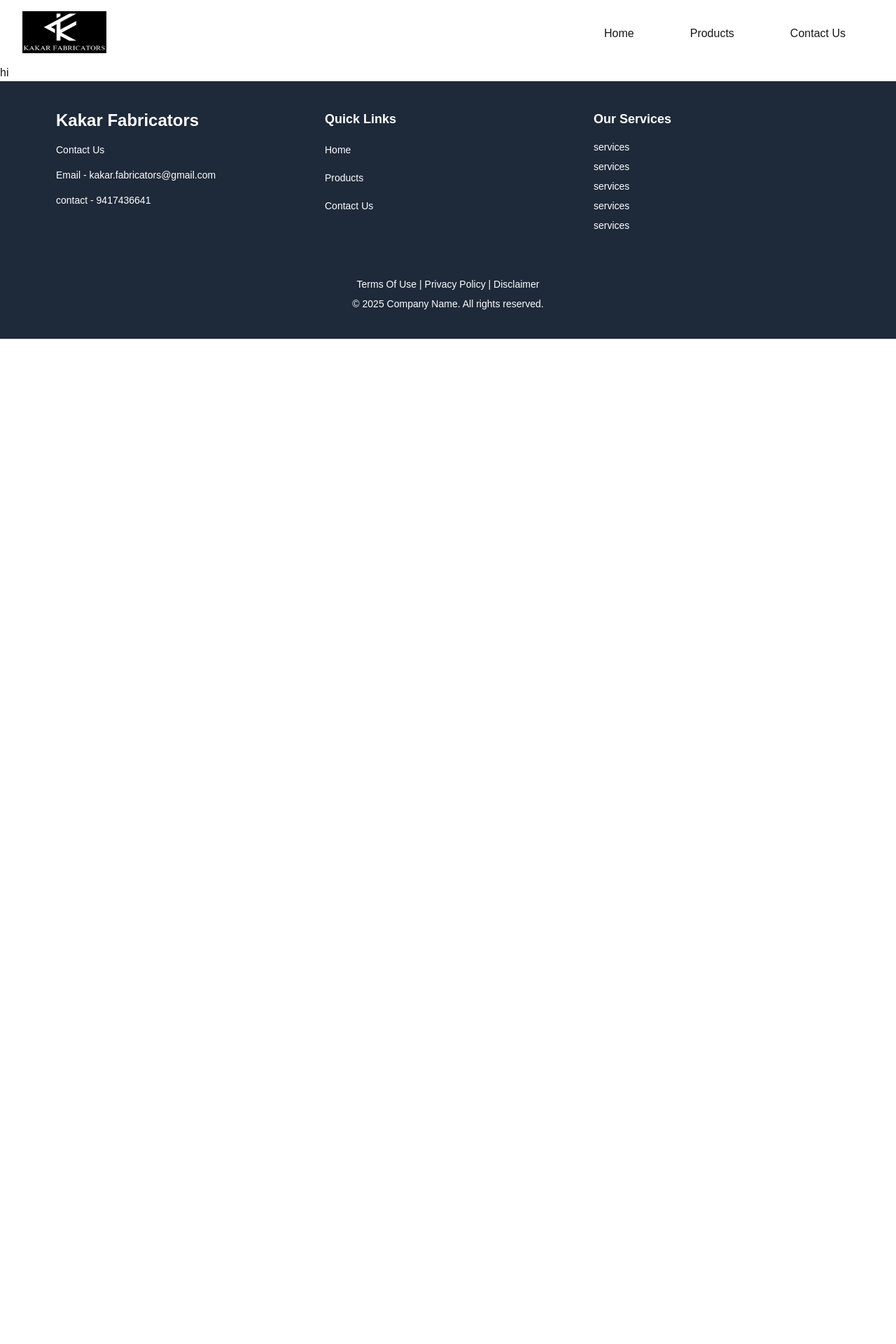
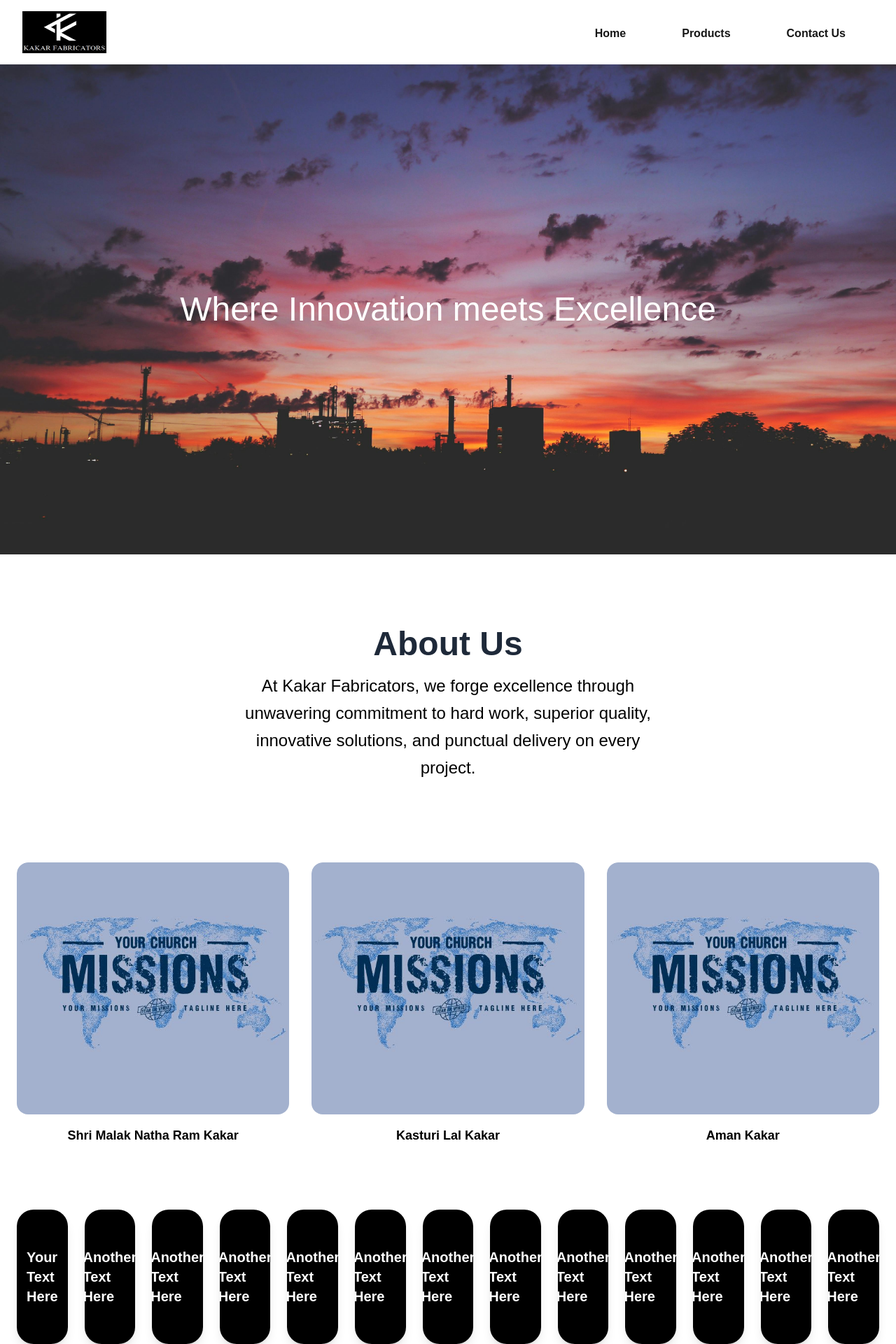
Before and after one commit to invincible1786/kaka, a Next.js app: page / in a window 1280 px wide. Shown: the top 1920 px of the page at 70% size. Before the commit the page ends 800 px from the top, so only its background shows below. Built offline with nearby package versions, Linux system fonts and the light colour scheme.

Commit message:
initial commit

```diff
--- a/app/(root)/home/page.tsx
+++ /dev/null
@@ -1,105 +0,0 @@
-import React from 'react'
-import Image from 'next/image'
-
-
-const page = () => {
-
-  const products = [
-    { image: '/03.jpg', name: 'Product 1', description: 'This is the first product.' },
-    { image: '/p.jpg', name: 'Product 2', description: 'This is the second product.' },
-    { image: '/p1.jpg', name: 'Product 3', description: 'This is the third product.' },
-    { image: '/p2.jpg', name: 'Product 4', description: 'This is the fourth product.' }
-  ]
-  const Card = ({ text }) => {
-    return (
-
-      <div className="card bg-cover bg-center h-48 w-72 relative rounded-3xl overflow-hidden shadow-lg transform transition-transform hover:scale-105">
-      <div className="text absolute inset-0 flex justify-center items-center bg-black bg-opacity-50 text-white text-xl font-semibold p-4">
-        {text}
-      </div>
-    </div>
-    );
-  };
-
-  return (
-    <div className="container">
-      <div className="cover relative w-full">
-  <div className="image w-full overflow-hidden relative">
-    <Image
-      src="/pexels-pixabay-257643.jpg"
-      alt="Full Width Image"
-      width={1600}
-      height={800}
-      className="w-full h-[400px] sm:h-[500px] md:h-[600px] lg:h-[700px] object-cover"
-    />
-    <div className="absolute inset-0 flex items-center justify-center text-white">
-      <h1 className="text-3xl sm:text-4xl md:text-5xl">Where Innovation meets Excellence</h1>
-    </div>
-  </div>
-</div>
-
-      <div className="abt max-w-2xl mx-auto p-6 bg-white shadow-lg rounded-4xl mt-20 mb-10">
-        <h2 className="text-5xl font-semibold text-center text-gray-800 mb-4">About Us</h2>
-        <p className="text-2xl text-black leading-relaxed text-center">
-        At Kakar Fabricators, we forge excellence through unwavering commitment to hard work, superior quality, innovative solutions, and punctual delivery on every project.
-        </p>
-      </div>
-
-      <div className="founders px-6 py-12 bg-white">
-  <div className="mt-1 grid grid-cols-1 sm:grid-cols-2 lg:grid-cols-3 gap-8 ">
-    {[
-      { src: "/His World Missions.jpeg", name: "Shri Malak Natha Ram Kakar" },
-      { src: "/His World Missions.jpeg", name: "Kasturi Lal Kakar" },
-      { src: "/His World Missions.jpeg", name: "Aman Kakar" },
-    ].map((item, index) => (
-      <div
-      key={index}
-      className="relative flex flex-col items-center text-center transform transition duration-300 bg-white hover:scale-105 hover:shadow-xl hover:bg-gray-50 rounded-2xl overflow-hidden"
-    >
-      <div className="w-full h-90 overflow-hidden rounded-2xl">
-        <Image
-          src={item.src}
-          alt={`Founder ${index + 1}`}
-          width={400}
-          height={256}
-          className="w-full h-full object-cover"
-        />
-      </div>
-
-      <div className="w-full h-14 mt-2 bg-opacity-75 text-black py-2">
-        <p className="text-lg font-semibold">{item.name}</p>
-      </div>
-    </div>
-
-    ))}
-  </div>
-</div>
-
-      <div className="bar">
-
-      </div>
-
-      <div className="locations">
-      <div className="cards flex gap-6 p-6 overflow-x-auto flex-nowrap">
-        <Card text="Your Text Here" />
-        <Card text="Another Text Here" />
-        <Card text="Another Text Here" />
-        <Card text="Another Text Here" />
-        <Card text="Another Text Here" />
-        <Card text="Another Text Here" />
-        <Card text="Another Text Here" />
-        <Card text="Another Text Here" />
-        <Card text="Another Text Here" />
-        <Card text="Another Text Here" />
-        <Card text="Another Text Here" />
-        <Card text="Another Text Here" />
-        <Card text="Another Text Here" />
-      </div>
-    </div>
-    </div>
-
-
-  )
-}
-
-export default page;
--- a/app/(root)/layout.tsx
+++ b/app/(root)/layout.tsx
@@ -12,8 +12,8 @@ const layout = ( {children} : { children: React.ReactNode}) => {
         </div>
 
         <div className="flex">
-            <ul className="flex space-x-20 mt-5 mr-10">
-            <Link href="/home"><li className="hover:text-blue-500">Home</li> </Link>
+            <ul className="flex space-x-20 mt-5 mr-10 font-bold">
+            <Link href="/"><li className="hover:text-blue-500">Home</li> </Link>
             <Link href="/products"><li className="hover:text-blue-500">Products</li></Link>
             <Link href="/contact"><li className="hover:text-blue-500">Contact Us</li></Link>
             </ul>
@@ -36,7 +36,7 @@ const layout = ( {children} : { children: React.ReactNode}) => {
     <div className="mid space-y-4">
       <p className="text-lg font-semibold">Quick Links</p>
       <ul className="space-y-2">
-      <Link href="/home"><li className="text-sm hover:underline mt-5">Home</li></Link>
+      <Link href="/"><li className="text-sm hover:underline mt-5">Home</li></Link>
       <Link href="/products"><li className="text-sm hover:underline mt-5">Products</li></Link>
       <Link href="/contact"><li className="text-sm hover:underline mt-5">Contact Us</li></Link>
       </ul>
@@ -45,11 +45,11 @@ const layout = ( {children} : { children: React.ReactNode}) => {
     <div className="right space-y-4">
       <p className="text-lg font-semibold">Our Services</p>
       <ul className="space-y-2">
-        <li className="text-sm hover:underline cursor-pointer">services</li>
-        <li className="text-sm hover:underline cursor-pointer">services</li>
-        <li className="text-sm hover:underline cursor-pointer">services</li>
-        <li className="text-sm hover:underline cursor-pointer">services</li>
-        <li className="text-sm hover:underline cursor-pointer">services</li>
+        <li className="text-sm hover:underline cursor-pointer">Custom Manufacturing Solution</li>
+        <li className="text-sm hover:underline cursor-pointer">Quality Control and Testing</li>
+        <li className="text-sm hover:underline cursor-pointer">Eco Friendly Manufacturing Processes</li>
+        <li className="text-sm hover:underline cursor-pointer">Precision Engineering</li>
+        <li className="text-sm hover:underline cursor-pointer">Product Development</li>
       </ul>
     </div>
   </div>
--- a/app/(root)/page.tsx
+++ b/app/(root)/page.tsx
@@ -1,7 +1,99 @@
+import React from 'react'
+import Image from 'next/image'
 
 
-export default function Home() {
+const page = () => {
+
+   const Card = ({ text }) => {
+    return (
+
+      <div className="card bg-cover bg-center h-48 w-72 relative rounded-3xl overflow-hidden shadow-lg transform transition-transform hover:scale-105">
+      <div className="text absolute inset-0 flex justify-center items-center bg-black bg-opacity-50 text-white text-xl font-semibold p-4">
+        {text}
+      </div>
+    </div>
+    );
+  };
+
   return (
-    <div className="">hi</div>
-  );
+    <div className="container">
+      <div className="cover relative w-full">
+  <div className="image w-full overflow-hidden relative">
+    <Image
+      src="/pexels-pixabay-257643.jpg"
+      alt="Full Width Image"
+      width={1600}
+      height={800}
+      className="w-full h-[400px] sm:h-[500px] md:h-[600px] lg:h-[700px] object-cover"
+    />
+    <div className="absolute inset-0 flex items-center justify-center text-white">
+      <h1 className="text-3xl sm:text-4xl md:text-5xl">Where Innovation meets Excellence</h1>
+    </div>
+  </div>
+</div>
+
+      <div className="abt max-w-2xl mx-auto p-6 mt-20 mb-10">
+        <h2 className="text-5xl font-semibold text-center text-gray-800 mb-4">About Us</h2>
+        <p className="text-2xl text-black leading-relaxed text-center">
+        At Kakar Fabricators, we forge excellence through unwavering commitment to hard work, superior quality, innovative solutions, and punctual delivery on every project.
+        </p>
+      </div>
+
+      <div className="founders px-6 py-12 bg-white">
+  <div className="mt-1 grid grid-cols-1 sm:grid-cols-2 lg:grid-cols-3 gap-8 ">
+    {[
+      { src: "/His World Missions.jpeg", name: "Shri Malak Natha Ram Kakar" },
+      { src: "/His World Missions.jpeg", name: "Kasturi Lal Kakar" },
+      { src: "/His World Missions.jpeg", name: "Aman Kakar" },
+    ].map((item, index) => (
+      <div
+      key={index}
+      className="relative flex flex-col items-center text-center transform transition duration-300 bg-white rounded-2xl overflow-hidden"
+    >
+      <div className="w-full h-90 overflow-hidden rounded-2xl">
+        <Image
+          src={item.src}
+          alt={`Founder ${index + 1}`}
+          width={400}
+          height={256}
+          className="w-full h-full object-cover"
+        />
+      </div>
+
+      <div className="w-full h-14 mt-2 bg-opacity-75 text-black py-2">
+        <p className="text-lg font-semibold">{item.name}</p>
+      </div>
+    </div>
+
+    ))}
+  </div>
+</div>
+
+      <div className="bar">
+
+      </div>
+
+      <div className="locations">
+      <div className="cards flex gap-6 p-6 overflow-x-auto flex-nowrap">
+        <Card text="Your Text Here" />
+        <Card text="Another Text Here" />
+        <Card text="Another Text Here" />
+        <Card text="Another Text Here" />
+        <Card text="Another Text Here" />
+        <Card text="Another Text Here" />
+        <Card text="Another Text Here" />
+        <Card text="Another Text Here" />
+        <Card text="Another Text Here" />
+        <Card text="Another Text Here" />
+        <Card text="Another Text Here" />
+        <Card text="Another Text Here" />
+        <Card text="Another Text Here" />
+      </div>
+    </div>
+    </div>
+
+
+  )
 }
+
+export default page;
--- a/app/(root)/products/page.tsx
+++ b/app/(root)/products/page.tsx
@@ -32,7 +32,7 @@ const Page = () => {
 
   return (
     <>
-      <div className="text-4xl font-extrabold text-black text-center my-10 p-6 rounded-2xl shadow-lg tracking-wide uppercase">
+      <div className="text-4xl font-extrabold text-black text-center p-6 rounded-2xl shadow-lg tracking-wide uppercase">
   Here are the Products produced at our esteemed unit
 </div>
 
```
Also changed, not shown: public/f1.jpg (added), public/f2.jpg (added).
